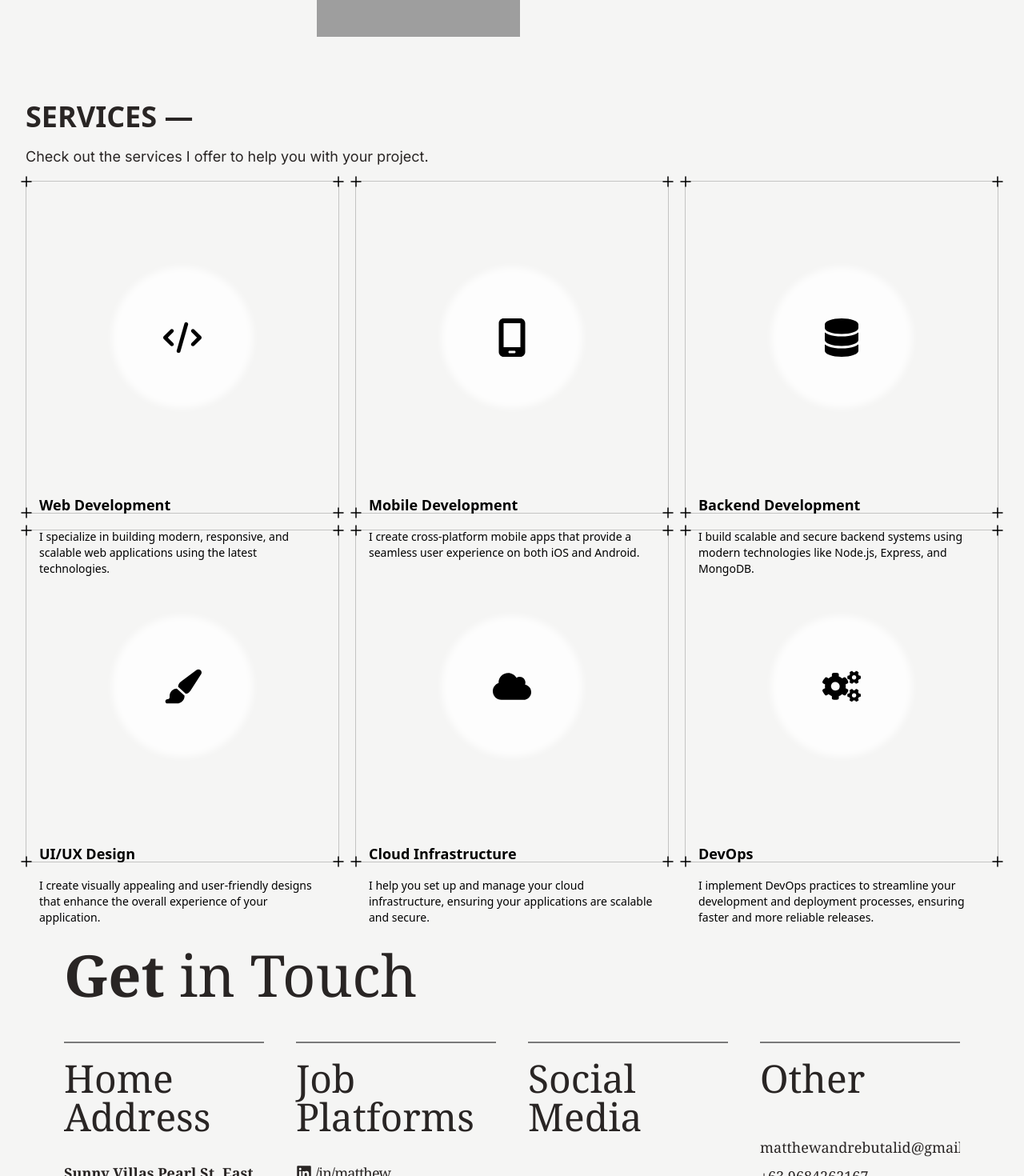
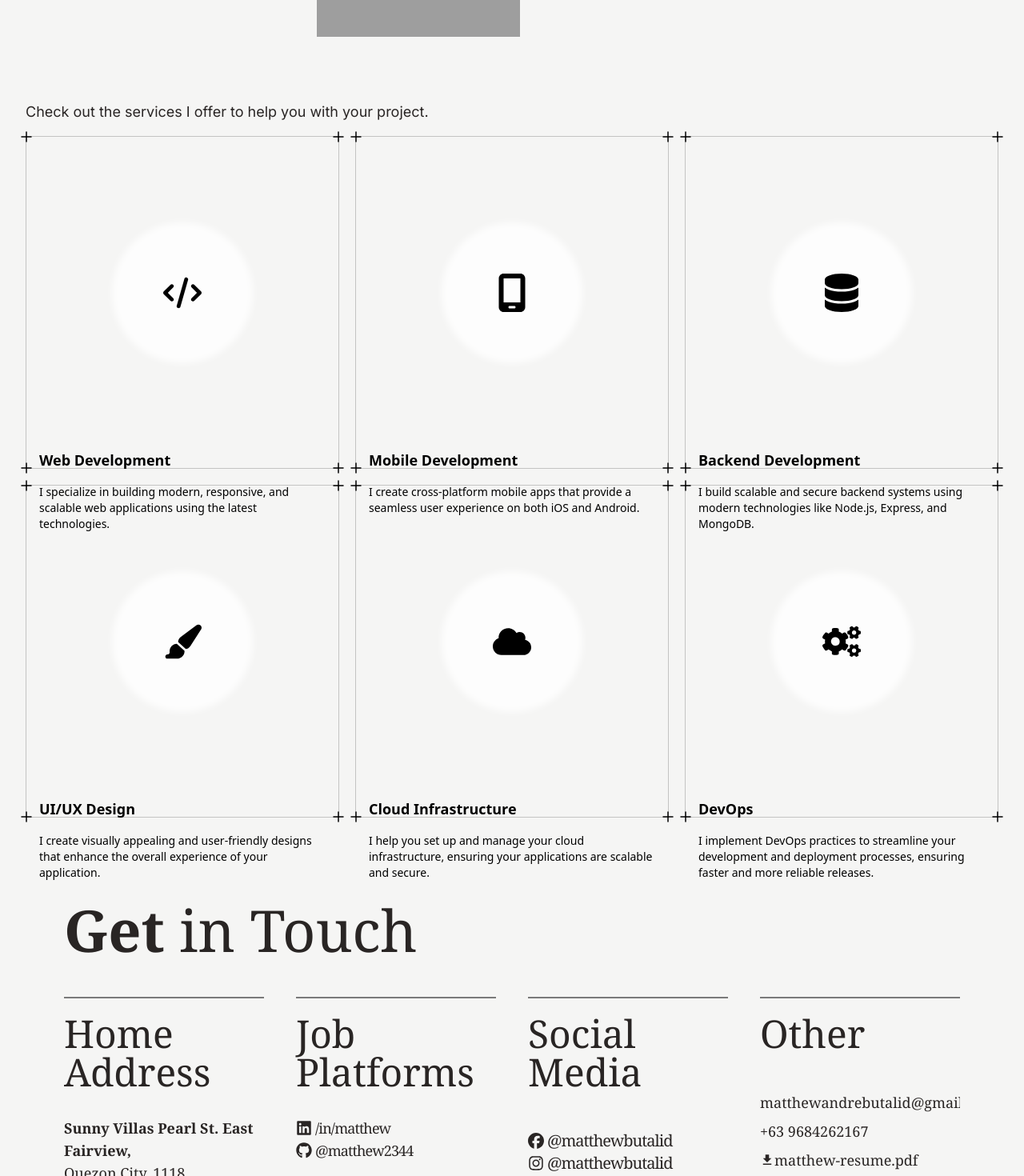
Before and after one commit to matthew2344/nextjs_portfolio, a Next.js app: page / in a window 1280 px wide. Shown: the part 3140-4610 px from the top of the page at 80% size. Built offline with nearby package versions, Linux system fonts and the light colour scheme; grey boxes are pictures that could not be loaded.

Commit message:
add file download

```diff
--- a/src/app/page.tsx
+++ b/src/app/page.tsx
@@ -315,7 +315,6 @@ export default function Home() {
 
           <section className="mx-8 mt-20">
             <div className="mb-4">
-              <h1 className="text-4xl mb-4 font-sans"><strong>SERVICES —</strong></h1>
               <p className="text-lg">
                 {
                   "Check out the services I offer to help you with your project."
@@ -392,8 +391,8 @@ export default function Home() {
                         +63 9684262167
                       </span>
                     </p>
-                    <a href="" className="mt-2 inline-flex justify-center items-center hover:underline">
-                      Resume <MdDownload/>
+                    <a href="/files/MATTHEW-RESUME-NEW.pdf" download className="mt-2 inline-flex justify-center items-center hover:underline">
+                      <MdDownload/> matthew-resume.pdf
                     </a>
                   </li>
                   <li className="md:col-span-2 lg:col-span-2 xl:col-span-4 text-base lg:text-lg border-t-2 border-black/50 dark:border-white/50">
```
Also changed, not shown: 1 other file (tests, documents, lock files or other folders).
